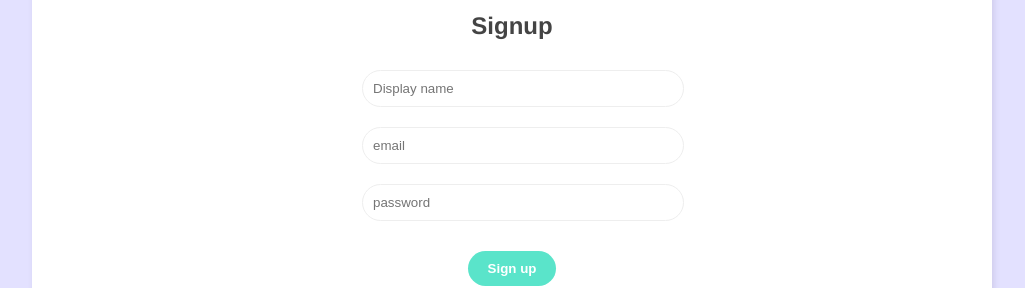
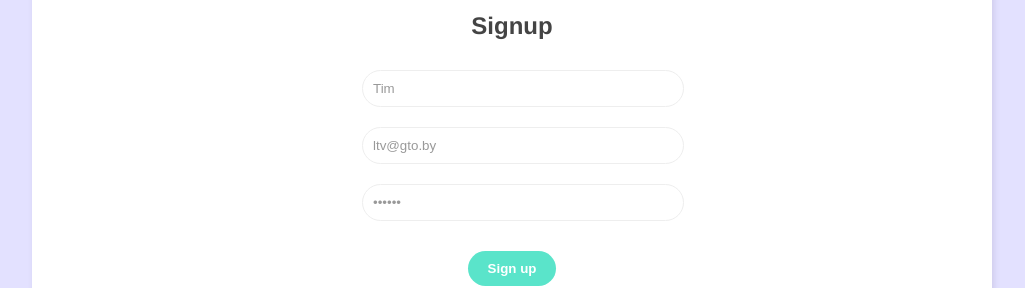
Before and after one commit to Timo1979-x/vue-firebase, a Vue app in the folder live-chat/: page / in a window 1280 px wide. Both pictures are taken after a click on the element "Signup". Shown: the part 142-430 px from the top of the page, without its empty margins (128-1153 px from the left). Built offline with nearby package versions, Linux system fonts and the light colour scheme; no server answers.

Commit message:
lesson106

```diff
--- a/live-chat/src/components/SignupForm.vue
+++ b/live-chat/src/components/SignupForm.vue
@@ -13,15 +13,21 @@
 </template>
 
 <script>
+/* eslint-disable */
 import { ref } from "@vue/reactivity";
+import useSignup from "../composables/useSignup";
+
 export default {
   setup() {
+    const { error, signup } = useSignup();
+
     // refs
-    const displayName = ref("");
-    const email = ref("");
-    const password = ref("");
-    const submit = () => {
-      console.log(displayName.value, email.value, password.value);
+    const displayName = ref("Tim");
+    const email = ref("ltv@gto.by");
+    const password = ref("123456");
+    const submit = async () => {
+      signup(email.value, password.value, displayName.value);
+      console.log("User signed up");
     };
     return { displayName, email, password, submit };
   },
--- /dev/null
+++ b/live-chat/src/composables/useSignup.js
@@ -0,0 +1,31 @@
+import { updateProfile } from "@firebase/auth";
+import { ref } from "vue";
+import { createUserWithEmailAndPassword } from "../firebase/config";
+
+const signup = async (email, password, displayName) => {
+  error.value = null;
+  try {
+    let resp = await createUserWithEmailAndPassword(
+      email,
+      password,
+      displayName
+    );
+    if (!resp) {
+      throw new Error("Couldn't signup!");
+    }
+    await updateProfile(resp.user, { displayName });
+    error.value = null;
+    return resp;
+  } catch (err) {
+    console.log(err.message);
+    error.value = err.message;
+  }
+};
+
+const error = ref(null);
+
+const useSignup = () => {
+  return { error, signup };
+};
+
+export default useSignup;
--- a/live-chat/src/firebase/config.js
+++ b/live-chat/src/firebase/config.js
@@ -13,15 +13,20 @@ import {
   orderBy,
   onSnapshot,
 } from "firebase/firestore";
-import "firebase/auth";
+import {
+  getAuth,
+  createUserWithEmailAndPassword as createEmailUser,
+} from "firebase/auth";
 
 // Follow this pattern to import other Firebase services
 // import { } from 'firebase/<service>';
 
 const app = initializeApp(firebaseCredentials);
 const db = getFirestore(app);
-const auth = app.auth();
-console.log(auth);
+const auth = getAuth(app);
+const createUserWithEmailAndPassword = async (email, password) => {
+  return await createEmailUser(auth, email, password);
+};
 
 function setSnapshotListener(
   collectionName,
@@ -88,7 +93,6 @@ async function deleteDocument(collectionName, id) {
 }
 
 const timestamp = serverTimestamp;
-// console.log(timestamp);
 
 export {
   db,
@@ -102,5 +106,6 @@ export {
   timestamp,
   orderedCollection,
   setSnapshotListener,
-  auth
+  auth,
+  createUserWithEmailAndPassword,
 };
```
Also changed, not shown: 2 other files (tests, documents, lock files or other folders).
